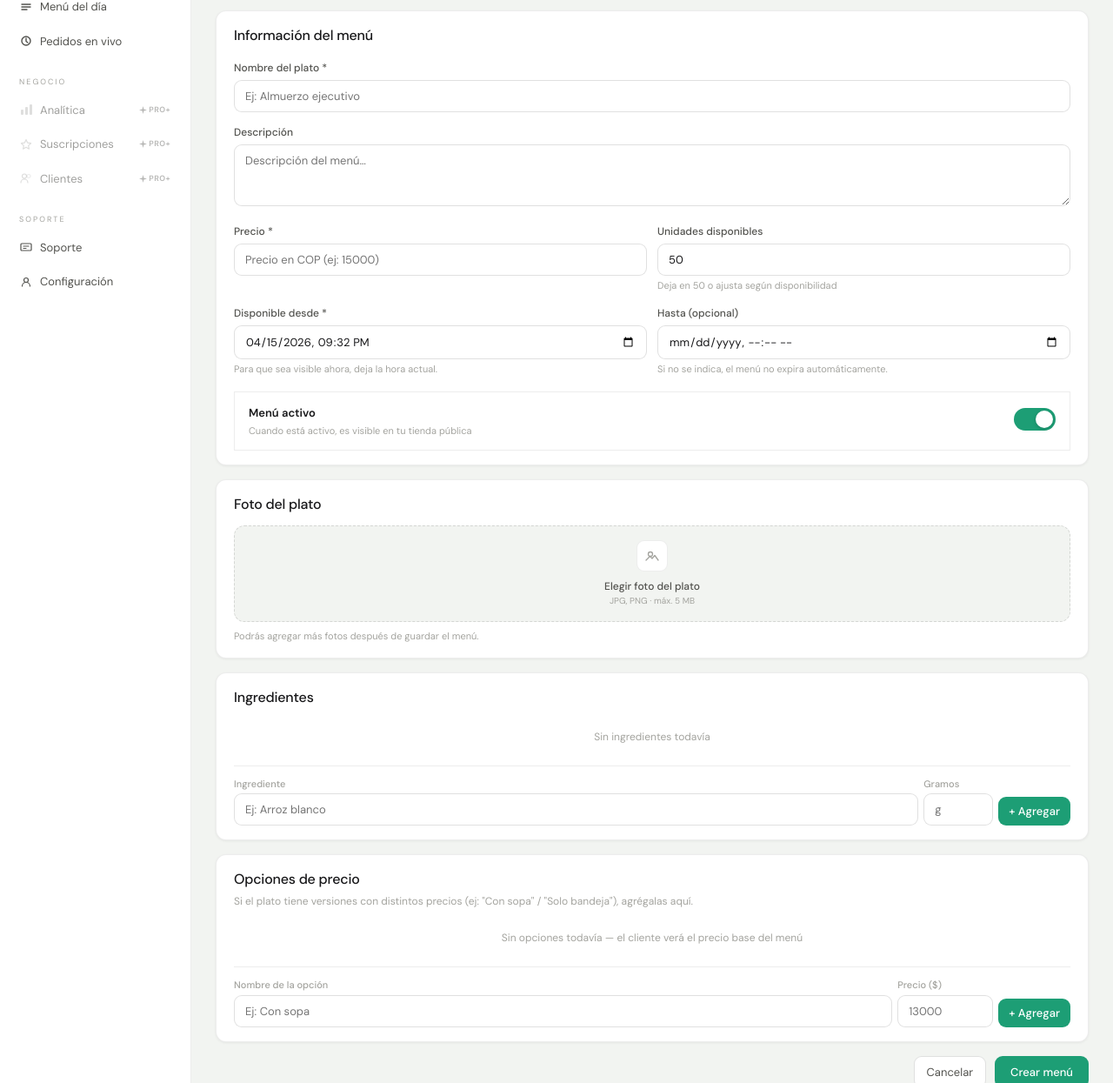
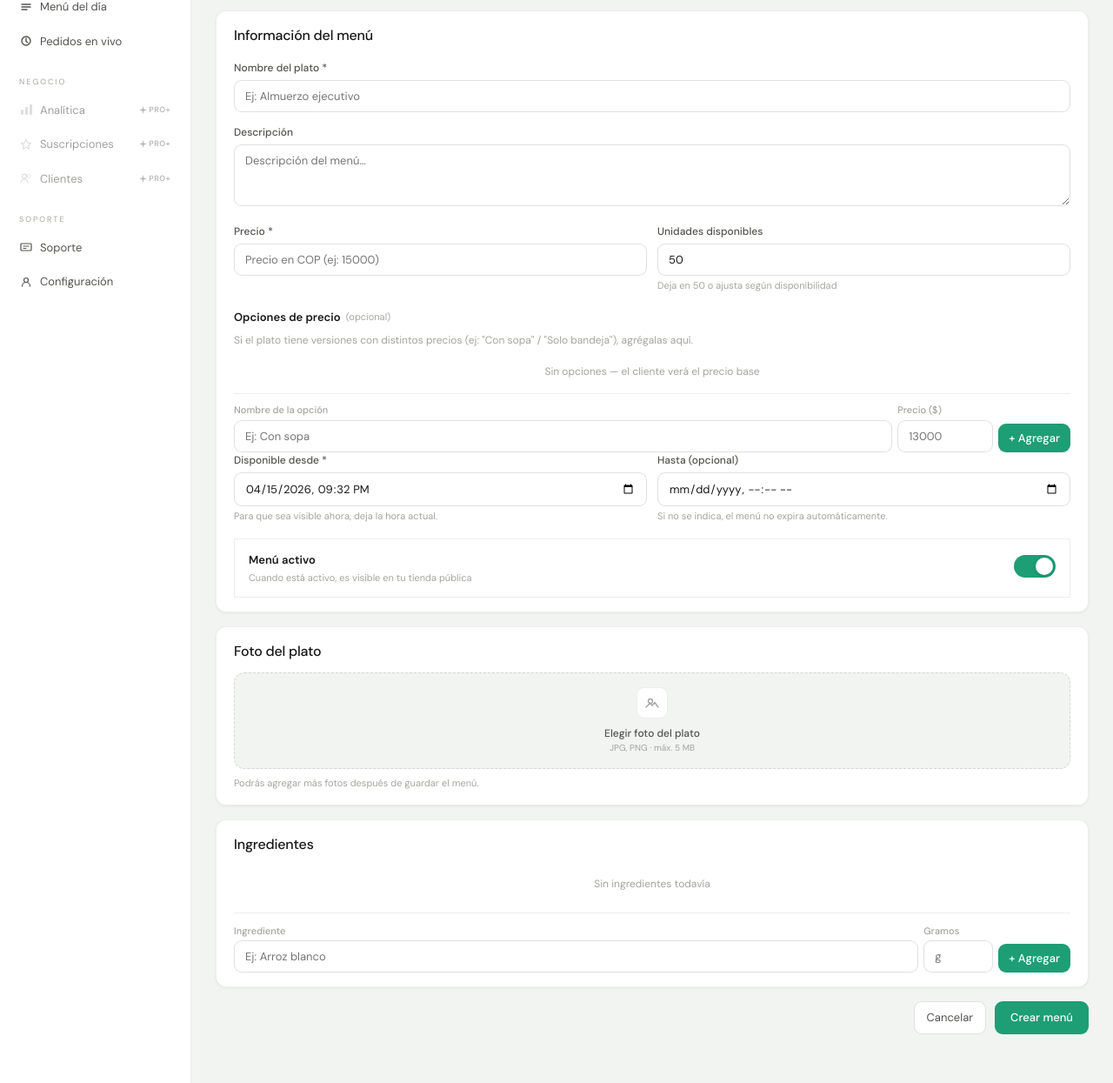
Before and after one commit to johnschneiider/Mesen-app-inteligente-gesti-n-de-pedidos, a Django app: template templates/menus/form.html in a window 1280 px wide. Shown: the part 146-1391 px from the top of the page at 87% size. Run offline with Django 5.2, Linux system fonts and the light colour scheme; the template is opened without the code that fills it: values that come from a table or form of the project are taken from there, others are empty; parts of the project's set-up code (start-up, migrations or seed data) failed here and were passed over; some libraries are stand-ins or nearby versions.

Commit message:
Mover opciones de precio justo debajo del input de precio

```diff
--- a/templates/menus/form.html
+++ b/templates/menus/form.html
@@ -62,6 +62,49 @@ input:checked + .toggle-slider::before { transform:translateX(22px); }
                 <div style="font-size:11px;color:var(--text-3);margin-top:3px;">Deja en 50 o ajusta según disponibilidad</div>
             </div>
         </div>
+
+        <!-- Opciones de precio (inline en creación) -->
+        {% if not form.instance.pk %}
+        <div x-data="inlineList('option')" style="margin-top:4px;">
+            <div style="display:flex;align-items:center;gap:6px;margin-bottom:8px;">
+                <span style="font-size:13px;font-weight:600;color:var(--text-1);">Opciones de precio</span>
+                <span style="font-size:11px;color:var(--text-3);">(opcional)</span>
+            </div>
+            <p style="font-size:12px;color:var(--text-3);margin:0 0 10px;">
+                Si el plato tiene versiones con distintos precios (ej: "Con sopa" / "Solo bandeja"), agrégalas aquí.
+            </p>
+            <div id="create-options-list">
+                <template x-for="(item, idx) in items" :key="idx">
+                    <div style="display:flex;align-items:center;justify-content:space-between;padding:7px 10px;background:var(--page-bg);border-radius:var(--radius-md);margin-bottom:5px;">
+                        <div style="display:flex;align-items:center;gap:8px;">
+                            <svg width="10" height="10" viewBox="0 0 10 10" fill="none"><circle cx="5" cy="5" r="2.5" fill="var(--green)"/></svg>
+                            <span style="font-size:13px;color:var(--text-1);" x-text="item.name"></span>
+                            <span style="font-size:11px;color:var(--green-dark);background:var(--green-light);border:0.5px solid var(--green-border);border-radius:99px;padding:1px 7px;" x-text="'$' + Number(item.price).toLocaleString('es-CO')"></span>
+                            <input type="hidden" :name="'option_name_' + idx" :value="item.name">
+                            <input type="hidden" :name="'option_price_' + idx" :value="item.price">
+                        </div>
+                        <button type="button" @click="items.splice(idx, 1)"
+                            style="background:none;border:none;cursor:pointer;padding:2px;color:var(--text-3);">
+                            <svg width="12" height="12" viewBox="0 0 12 12" fill="none"><path d="M2 2l8 8M10 2L2 10" stroke="currentColor" stroke-width="1.4" stroke-linecap="round"/></svg>
+                        </button>
+                    </div>
+                </template>
+                <div x-show="items.length === 0" style="font-size:12px;color:var(--text-3);padding:8px 0;text-align:center;">Sin opciones — el cliente verá el precio base</div>
+            </div>
+            <div style="display:flex;gap:6px;margin-top:8px;border-top:1px solid var(--border);padding-top:10px;align-items:flex-end;">
+                <div class="form-group" style="flex:1;margin:0;">
+                    <label style="font-size:11px;color:var(--text-3);margin-bottom:3px;display:block;">Nombre de la opción</label>
+                    <input type="text" x-model="newName" placeholder="Ej: Con sopa" @keydown.enter.prevent="add()" style="width:100%;">
+                </div>
+                <div class="form-group" style="width:110px;margin:0;">
+                    <label style="font-size:11px;color:var(--text-3);margin-bottom:3px;display:block;">Precio ($)</label>
+                    <input type="number" x-model="newExtra" placeholder="13000" min="0" @keydown.enter.prevent="add()" style="width:100%;">
+                </div>
+                <button type="button" @click="add()" class="btn-primary" style="padding:8px 12px;white-space:nowrap;">+ Agregar</button>
+            </div>
+            <input type="hidden" name="option_count" :value="items.length">
+        </div>
+        {% endif %}
 
         <div style="display:grid;grid-template-columns:1fr 1fr;gap:12px;">
             <div class="form-group">
@@ -144,50 +187,43 @@ input:checked + .toggle-slider::before { transform:translateX(22px); }
         </div>
         <input type="hidden" name="ingredient_count" :value="items.length">
     </div>
-
-    <!-- Opciones de precio inline (solo en creación) -->
-    <div class="card" style="margin-bottom:16px;" x-data="inlineList('option')">
-        <div class="section-header" style="margin-bottom:4px;"><h2>Opciones de precio</h2></div>
-        <p style="font-size:12px;color:var(--text-3);margin:0 0 12px;">
-            Si el plato tiene versiones con distintos precios (ej: "Con sopa" / "Solo bandeja"), agrégalas aquí.
-        </p>
-        <div id="create-options-list">
-            <template x-for="(item, idx) in items" :key="idx">
-                <div style="display:flex;align-items:center;justify-content:space-between;padding:7px 10px;background:var(--page-bg);border-radius:var(--radius-md);margin-bottom:5px;">
-                    <div style="display:flex;align-items:center;gap:8px;">
-                        <svg width="10" height="10" viewBox="0 0 10 10" fill="none"><circle cx="5" cy="5" r="2.5" fill="var(--green)"/></svg>
-                        <span style="font-size:13px;color:var(--text-1);" x-text="item.name"></span>
-                        <span style="font-size:11px;color:var(--green-dark);background:var(--green-light);border:0.5px solid var(--green-border);border-radius:99px;padding:1px 7px;" x-text="'$' + Number(item.price).toLocaleString('es-CO')"></span>
-                        <input type="hidden" :name="'option_name_' + idx" :value="item.name">
-                        <input type="hidden" :name="'option_price_' + idx" :value="item.price">
-                    </div>
-                    <button type="button" @click="items.splice(idx, 1)"
-                        style="background:none;border:none;cursor:pointer;padding:2px;color:var(--text-3);">
-                        <svg width="12" height="12" viewBox="0 0 12 12" fill="none"><path d="M2 2l8 8M10 2L2 10" stroke="currentColor" stroke-width="1.4" stroke-linecap="round"/></svg>
-                    </button>
-                </div>
-            </template>
-            <div x-show="items.length === 0" style="font-size:12px;color:var(--text-3);padding:12px 0;text-align:center;">Sin opciones todavía — el cliente verá el precio base del menú</div>
-        </div>
-        <div style="display:flex;gap:6px;margin-top:12px;border-top:1px solid var(--border);padding-top:12px;align-items:flex-end;">
-            <div class="form-group" style="flex:1;margin:0;">
-                <label style="font-size:11px;color:var(--text-3);margin-bottom:3px;display:block;">Nombre de la opción</label>
-                <input type="text" x-model="newName" placeholder="Ej: Con sopa" @keydown.enter.prevent="add()" style="width:100%;">
-            </div>
-            <div class="form-group" style="width:110px;margin:0;">
-                <label style="font-size:11px;color:var(--text-3);margin-bottom:3px;display:block;">Precio ($)</label>
-                <input type="number" x-model="newExtra" placeholder="13000" min="0" @keydown.enter.prevent="add()" style="width:100%;">
-            </div>
-            <button type="button" @click="add()" class="btn-primary" style="padding:8px 12px;white-space:nowrap;">+ Agregar</button>
-        </div>
-        <input type="hidden" name="option_count" :value="items.length">
-    </div>
     {% endif %}
 
 </form>
 
-<!-- ── HTMX sections (fotos + ingredientes) solo en edición, fuera del form ── -->
+<!-- ── HTMX sections solo en edición, fuera del form ── -->
 {% if menu %}
+
+<!-- Opciones de precio (HTMX — justo debajo del card de info) -->
+<div class="card" style="margin-bottom:16px;">
+    <div style="display:flex;align-items:center;gap:6px;margin-bottom:8px;">
+        <span style="font-size:13px;font-weight:600;color:var(--text-1);">Opciones de precio</span>
+        <span style="font-size:11px;color:var(--text-3);">(opcional)</span>
+    </div>
+    <p style="font-size:12px;color:var(--text-3);margin:0 0 10px;">
+        Si el plato tiene versiones con distintos precios (ej: "Con sopa" / "Solo bandeja"), agrégalas aquí.
+    </p>
+    <div id="options-list">
+        {% include 'menus/partials/options.html' with menu=menu %}
+    </div>
+    <form hx-post="{% url 'menus:add_option' menu.pk %}"
+          hx-target="#options-list"
+          hx-swap="innerHTML"
+          hx-on::after-request="this.reset()"
+          style="display:flex;gap:6px;margin-top:8px;border-top:1px solid var(--border);padding-top:10px;align-items:flex-end;">
+        {% csrf_token %}
+        <div class="form-group" style="flex:1;margin:0;">
+            <label style="font-size:11px;color:var(--text-3);margin-bottom:3px;display:block;">Nombre de la opción</label>
+            <input type="text" name="name" placeholder="Ej: Con sopa" required style="width:100%;">
+        </div>
+        <div class="form-group" style="width:110px;margin:0;">
+            <label style="font-size:11px;color:var(--text-3);margin-bottom:3px;display:block;">Precio ($)</label>
+            <input type="number" name="price" placeholder="13000" min="0" required style="width:100%;">
+        </div>
+        <button type="submit" class="btn-primary" style="padding:8px 12px;white-space:nowrap;">+ Agregar</button>
+    </form>
+</div>
+
 <div class="card" style="margin-bottom:16px;">
     <div class="section-header" style="margin-bottom:12px;"><h2>Fotos del plato</h2></div>
     <div id="photos-section">
@@ -240,33 +276,6 @@ input:checked + .toggle-slider::before { transform:translateX(22px); }
     </form>
 </div>
 
-<!-- ── OPCIONES DE PRECIO ── -->
-<div class="card" style="margin-bottom:16px;">
-    <div class="section-header" style="margin-bottom:4px;"><h2>Opciones de precio</h2></div>
-    <p style="font-size:12px;color:var(--text-3);margin:0 0 12px;">
-        Si el plato tiene versiones con distintos precios (ej: "Con sopa" / "Solo bandeja"), agrégalas aquí.
-        Cuando existan opciones, el cliente las verá como selección obligatoria al pedir.
-    </p>
-    <div id="options-list">
-        {% include 'menus/partials/options.html' with menu=menu %}
-    </div>
-    <form hx-post="{% url 'menus:add_option' menu.pk %}"
-          hx-target="#options-list"
-          hx-swap="innerHTML"
-          hx-on::after-request="this.reset()"
-          style="display:flex;gap:6px;margin-top:12px;border-top:1px solid var(--border);padding-top:12px;align-items:flex-end;">
-        {% csrf_token %}
-        <div class="form-group" style="flex:1;margin:0;">
-            <label style="font-size:11px;color:var(--text-3);margin-bottom:3px;display:block;">Nombre de la opción</label>
-            <input type="text" name="name" placeholder="Ej: Con sopa" required style="width:100%;">
-        </div>
-        <div class="form-group" style="width:110px;margin:0;">
-            <label style="font-size:11px;color:var(--text-3);margin-bottom:3px;display:block;">Precio ($)</label>
-            <input type="number" name="price" placeholder="13000" min="0" required style="width:100%;">
-        </div>
-        <button type="submit" class="btn-primary" style="padding:8px 12px;white-space:nowrap;">+ Agregar</button>
-    </form>
-</div>
 {% endif %}
 
 <!-- ── Botón guardar al final (asociado al form via atributo form=) ── -->
```
